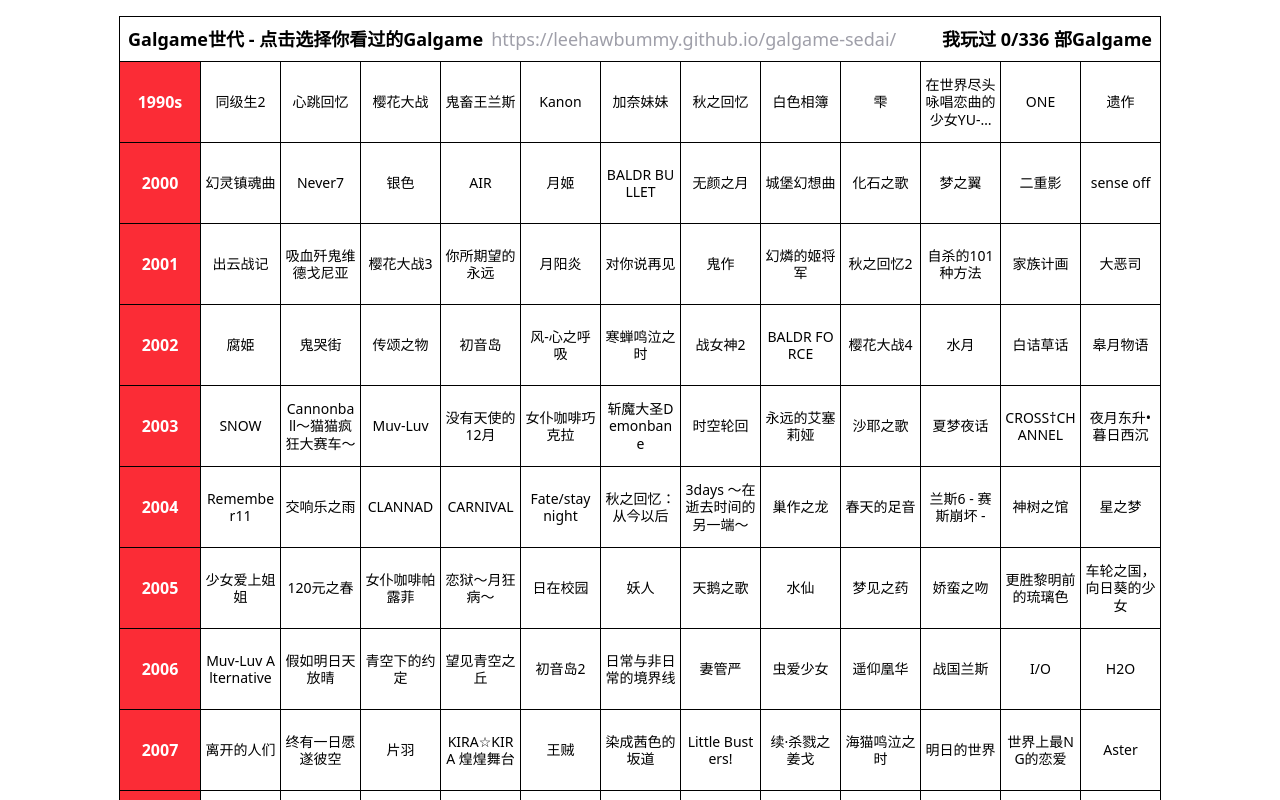
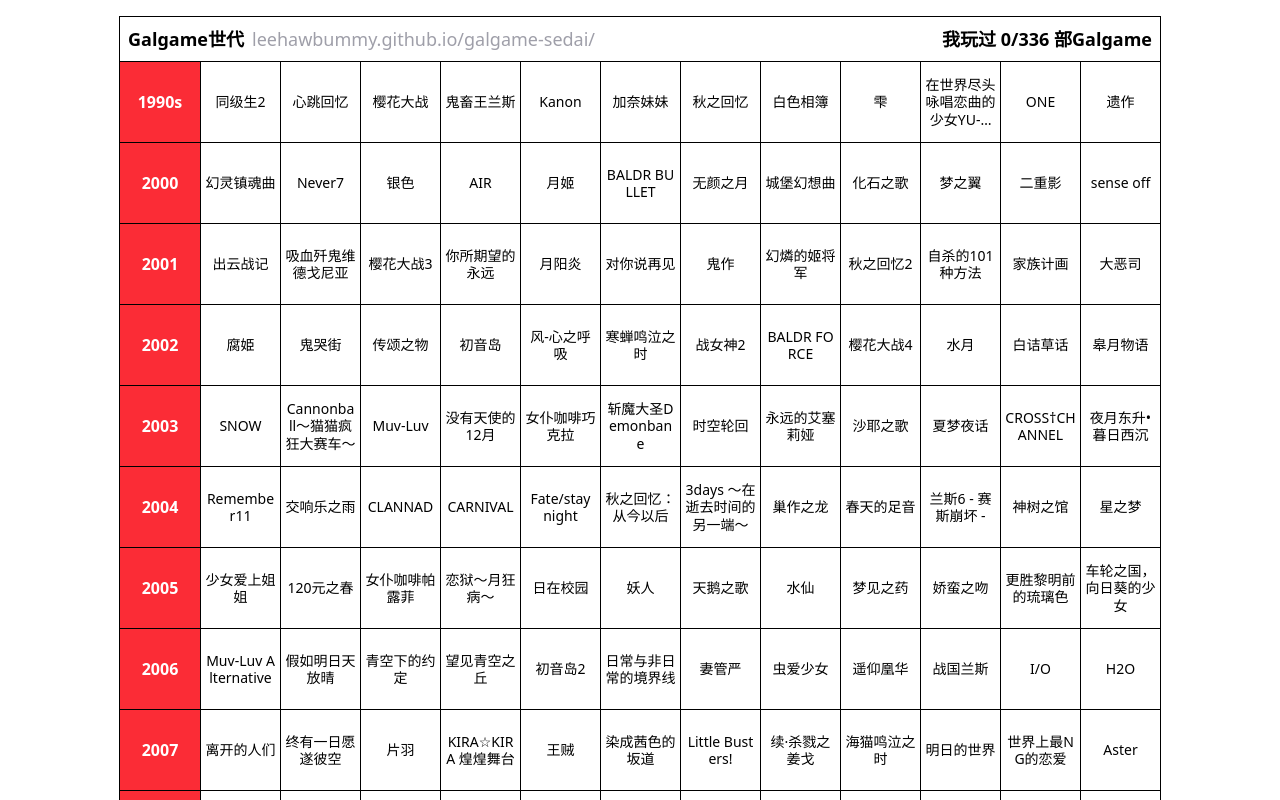
Before and after one commit to LeeHawBummy/galgame-sedai, a React (Vite) app: page / in a window 1280 px wide. Shown: the top 800 px of the page. Built offline with nearby package versions, Linux system fonts and the light colour scheme.

Commit message:
ui: 标题去掉提示文字，网址水印去掉https前缀

```diff
--- a/src/app.tsx
+++ b/src/app.tsx
@@ -156,9 +156,9 @@
           >
             <div className="border-b justify-between p-2 text-lg  font-bold flex">
               <h1>
-                Galgame世代<span className="remove"> - 点击选择你看过的Galgame</span>
+                Galgame世代
                 <span className="ml-2 text-zinc-400 font-medium">
-                  https://leehawbummy.github.io/galgame-sedai/
+                  leehawbummy.github.io/galgame-sedai/
                 </span>
               </h1>
               <span className="shrink-0 whitespace-nowrap">
```
